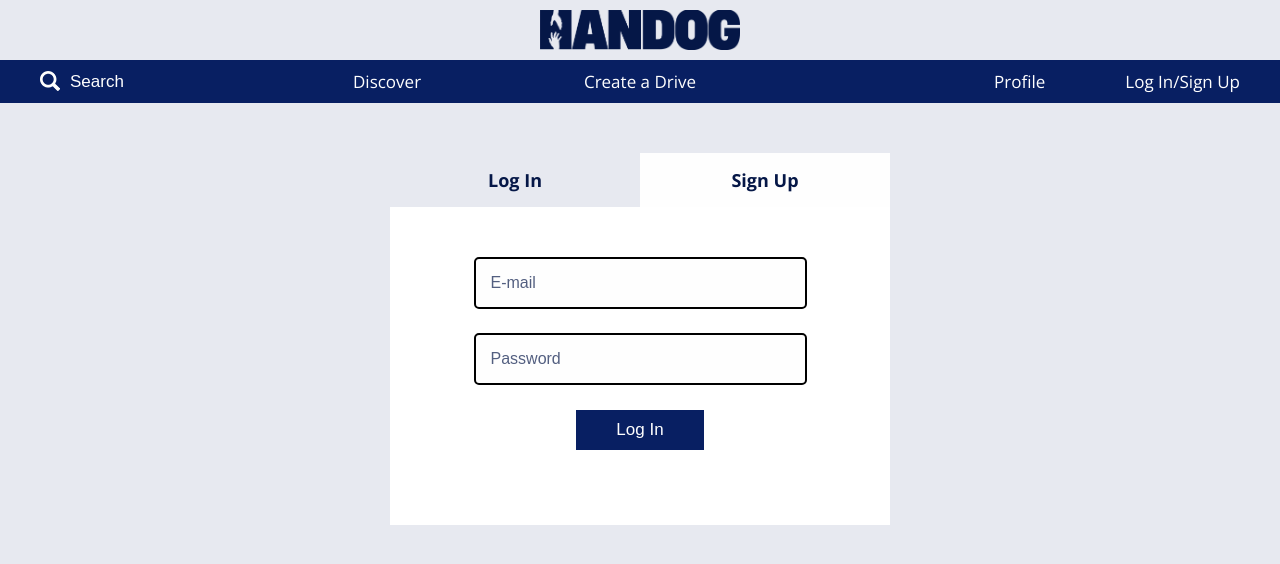
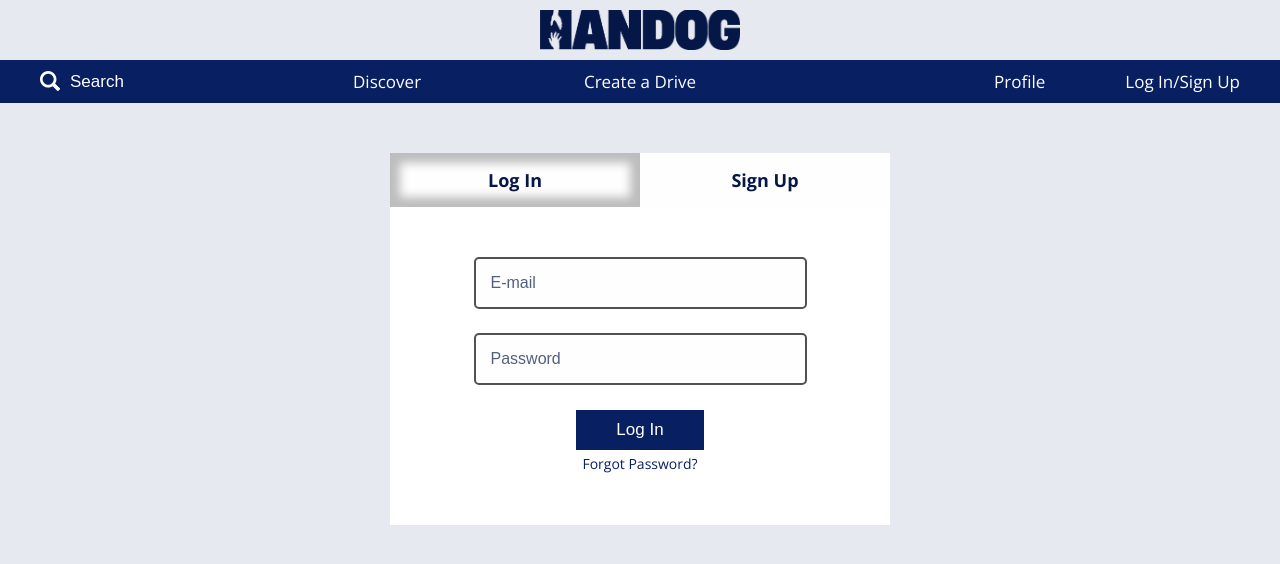
Before and after one commit to sicnarf14sf/cmsc127Handog, a PHP site: page /access.html in a window 1280 px wide, after a click on "Log In". Shown: the top 564 px of the page. Run offline with PHP 8.4, Linux system fonts and the light colour scheme.

Commit message:
login/signup page polish
*butangan ug effect ang tab nga i click
*naplastar ang sa signup tab nga mga input
*gi polish ang mga colors and all

```diff
--- a/cmsc127Handog/access.css
+++ b/cmsc127Handog/access.css
@@ -32,6 +32,7 @@
     font-weight: 400;
     order: 1;
     display: none;
+    text-align: center;
   }
 
   .accesstabs input[type="radio"]:checked + label + .tabs{
@@ -41,7 +42,8 @@
   }
 
   .accesstabs input[type="radio"]:checked + label{
-    background:#e7e9f0;
+    background:#fefefe;
+    box-shadow: inset 0px 0px 10px 10px #bdbdbd; /*selecting effect on the upper tabs*/
 
   }
 
@@ -53,18 +55,21 @@
     display: block;
     font-size: 16px;
     border-radius: 5px;
-    border-color: black;
+    border-color:#515152;
     border-style: solid;
   }
 
   .accesstabs .tabs input[type=text] {
     background-color: #fefefe;
     color: #081f62;
-    padding: 15px;
-    margin: 0 0px 20px 30px;
+    padding: 13px;
+    margin-top: 0;
+    margin-right: 0px;
+    margin-bottom: 20px;
+    margin-left: 0px;
     font-size: 16px;
     border-radius: 5px;
-    border-color: black;
+    border-color:#515152;
     border-style: solid;
   }
 
@@ -90,6 +95,7 @@
     outline: none;
     display: block;
     margin: 25px auto;
+    margin-bottom: 1px;
   }
 
   .accessbutton:hover{
@@ -104,5 +110,11 @@
   }
 
 body{
-  background-color:#e7e9f0;
+  background-color:#e7e9f0;s
 }
+
+.accesstabs .tabs .forgotPass{
+  font-size: 14px;
+  text-decoration: none;
+  color: #081f62;
+}
--- a/cmsc127Handog/access.html
+++ b/cmsc127Handog/access.html
@@ -36,14 +36,15 @@
                     <input type="password" placeholder="Password" name="password" size="30" required>
 
                     <button class="accessbutton" name="login">Log In</button>
+                    <a class="forgotPass" href="https://www.google.com/">Forgot Password?</a>
                 </div>
 
             <input type="radio" id="signup" name="accesstabs" checked="checked">
             <label for="signup">Sign Up</label>
 
                 <div class="tabs">
-                    <input type="text" placeholder="First Name" name="fname" size="10" required>
-                    <input type="text" placeholder="Last Name" name="lname" size="10" required>
+                    <input type="text" placeholder="First Name" name="fname" size="11" required>
+                    <input type="text" placeholder="Last Name" name="lname" size="11" required>
                     <input type="email" placeholder="E-mail" name="email" size="30" required><br/>
                     <input type="password" placeholder="Password" name="password" size="30" required>
                     <button class="accessbutton" name="signup">Sign Up</button>
```
